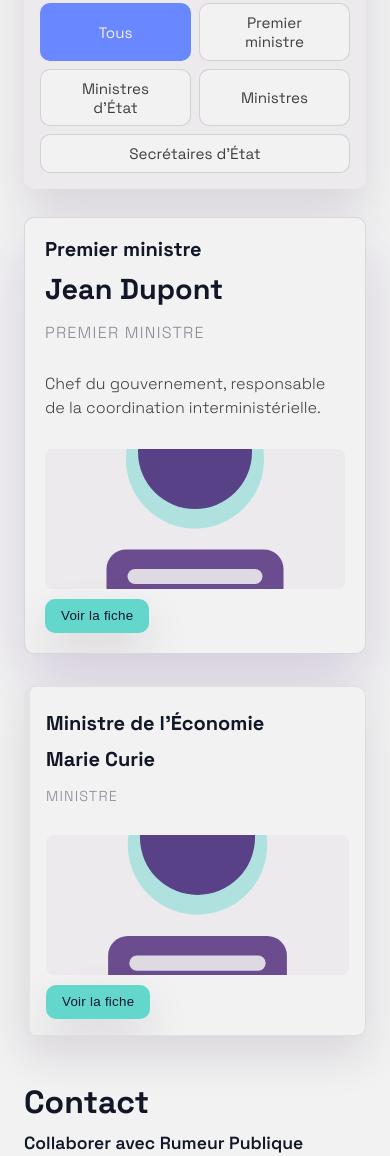
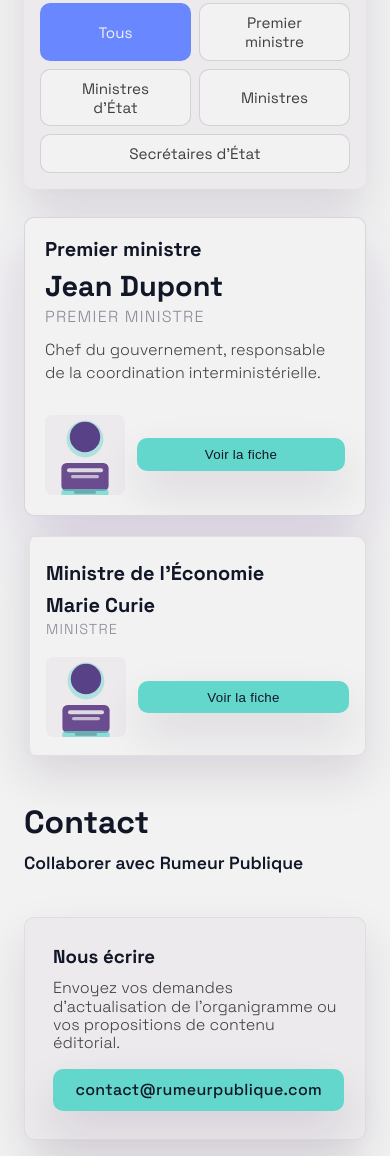
Before and after one commit to benjaminboussemart74-design/gouvernement_ultimedition, a plain HTML site: page index.html in a window 390 px wide. Shown: the part 996-2152 px from the top of the page. Drawn offline with nearby package versions, Linux system fonts and the light colour scheme; no server answers.

Commit message:
Compact minister cards and responsive grid

```diff
--- a/styles.css
+++ b/styles.css
@@ -467,27 +467,24 @@ main {
 
 .ministers-grid {
     display: grid;
-    /* Stack ministry groups vertically to avoid collisions */
-    grid-template-columns: 1fr;
-    gap: 2rem;
+    grid-template-columns: repeat(auto-fit, minmax(280px, 1fr));
+    gap: 1.25rem;
 }
 
 .minister-card {
     position: relative;
     border-radius: var(--radius-base);
-    /* Reserve space for the role badge to prevent overlap */
-    padding: 1.6rem 1rem 1rem;
+    padding: 1rem;
     background: var(--color-perle);
     border: 1px solid rgba(62, 62, 61, 0.1);
     border-left: 6px solid var(--accent-color, rgba(62, 62, 61, 0.08));
     box-shadow: var(--shadow-soft);
     display: grid;
-    grid-template-columns: 2.1fr 1fr;
-    gap: 0.9rem 1rem;
+    grid-template-columns: minmax(0, 1fr) auto;
+    gap: 0.75rem 1rem;
     align-items: start;
     cursor: pointer;
     transition: transform 140ms ease, box-shadow 140ms ease;
-    min-height: 220px;
     z-index: 0;
     overflow: hidden;
 }
@@ -524,29 +521,42 @@ main {
 }
 
 .minister-card .minister-photo {
-    width: 100%;
-    height: 140px;
+    width: 96px;
+    height: 96px;
     object-fit: cover;
     border-radius: calc(var(--radius-base) - 2px);
     background: var(--color-guimauve);
+    flex-shrink: 0;
 }
 
 .minister-card h3 {
     font-size: 1.25rem;
     line-height: 1.2;
+    margin: 0;
 }
 
 .mc-ministry {
     font-size: 1.25rem;
     font-weight: 700;
     color: var(--color-encre);
-    margin-bottom: 0.35rem;
+    margin-bottom: 0.25rem;
 }
 
-.mc-left { display: grid; gap: 0.35rem; }
-.mc-right { display: grid; gap: 0.6rem; align-content: start; justify-items: end; }
+.mc-left { display: grid; gap: 0.3rem; }
+.mc-right {
+    display: flex;
+    flex-direction: column;
+    align-items: flex-end;
+    gap: 0.5rem;
+    align-self: stretch;
+}
 
-.mc-meta { display: flex; gap: 0.5rem; align-items: center; flex-wrap: wrap; }
+.mc-meta {
+    display: flex;
+    gap: 0.35rem 0.5rem;
+    align-items: center;
+    flex-wrap: wrap;
+}
 
 /* Bio courte affichée dans la carte du Premier ministre */
 .mc-bio {
@@ -556,7 +566,7 @@ main {
 }
 
 /* Actions dans la carte (ex: bouton délégués) */
-.card-actions { margin-top: 0.75rem; }
+.card-actions { margin-top: 0.5rem; }
 /* Badges de parti — utilitaire simple */
 .party-badge {
     display: inline-block;
@@ -609,29 +619,33 @@ main {
     border: 1px solid rgba(62,62,61,0.06);
 }
 
-.minister-cta { justify-self: start; padding: 0.6rem 1rem; }
+.minister-cta {
+    justify-self: start;
+    padding: 0.55rem 1rem;
+}
 
 .minister-role {
     font-size: 0.9rem;
     color: var(--color-sesame);
     text-transform: uppercase;
     letter-spacing: 0.08em;
+    margin: 0;
 }
 
 /* Conteneur des ministres délégués affichés directement sous leur ministre */
 .delegates {
-    margin-top: 1rem;
+    margin-top: 0.75rem;
     display: grid;
-    gap: 0.6rem;
+    gap: 0.5rem;
 }
 
 .delegate-card {
     display: flex;
     justify-content: space-between;
     align-items: center;
-    gap: 0.75rem;
+    gap: 0.65rem;
     width: 100%;
-    padding: 0.6rem 0.8rem;
+    padding: 0.55rem 0.75rem;
     border-radius: 10px;
     border: 1px solid rgba(62, 62, 61, 0.12);
     background: rgba(255, 255, 255, 0.95);
@@ -677,7 +691,7 @@ main {
 .mc-meta .party-badge {
     display: inline-flex;
     align-items: center;
-    margin-top: 0.35rem;
+    margin-top: 0.2rem;
 }
 
 /* Indicateur de rang/importance */
@@ -701,6 +715,53 @@ main {
     border-radius: var(--radius-base);
     color: var(--color-prune);
     border: 1px solid rgba(105, 135, 255, 0.25);
+}
+
+@media (max-width: 860px) {
+    .minister-card {
+        grid-template-columns: 1fr;
+        gap: 0.75rem;
+    }
+
+    .mc-right {
+        flex-direction: row;
+        align-items: center;
+        justify-content: flex-start;
+        gap: 0.75rem;
+    }
+
+    .minister-card .minister-photo {
+        width: 88px;
+        height: 88px;
+    }
+
+    .minister-cta {
+        flex: 1;
+        width: 100%;
+    }
+}
+
+@media (max-width: 520px) {
+    .ministers-grid {
+        grid-template-columns: repeat(auto-fit, minmax(240px, 1fr));
+    }
+
+    .minister-card {
+        padding: 0.9rem;
+    }
+
+    .mc-left {
+        gap: 0.25rem;
+    }
+
+    .mc-meta {
+        gap: 0.3rem 0.45rem;
+    }
+
+    .minister-card .minister-photo {
+        width: 80px;
+        height: 80px;
+    }
 }
 
 /* Groupes par ministère */
```
